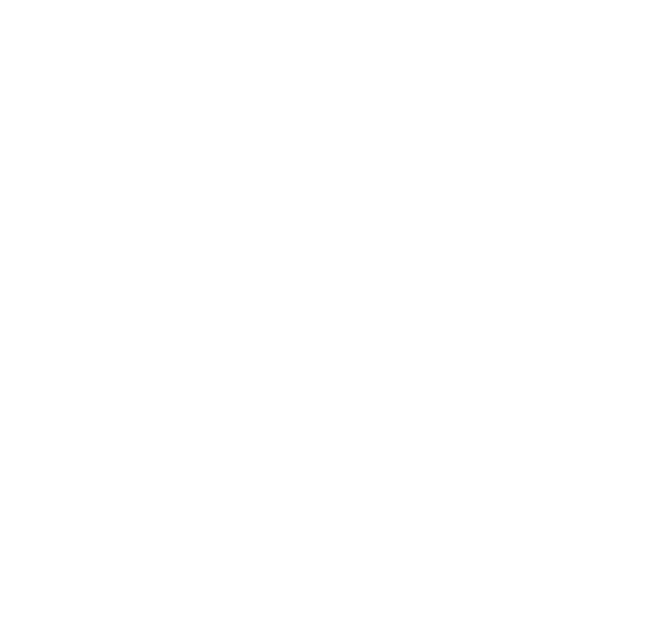
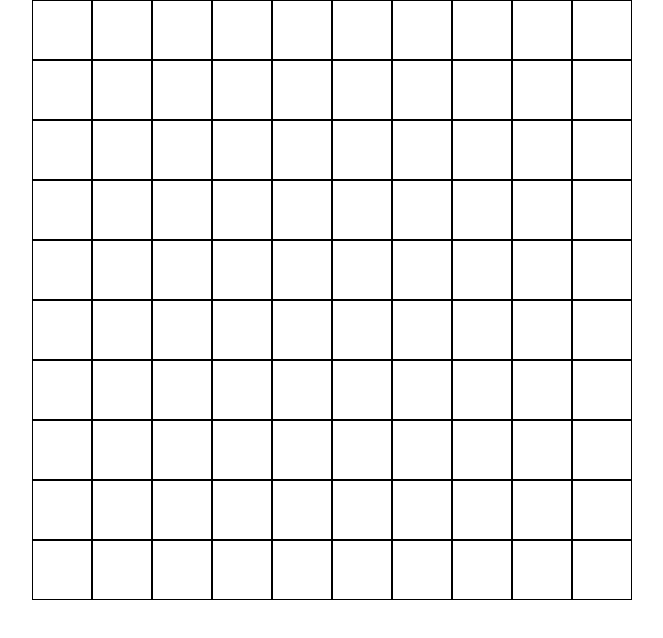
Before and after one commit to DavidDume/js-campominato-grid, a plain HTML site: page index.html in a window 1280 px wide. Shown: the whole page, without its empty margins (308-971 px from the left). Drawn offline with Linux system fonts and the light colour scheme.

Commit message:
creazione del grid con il ciclo for

```diff
--- a/css/style.css
+++ b/css/style.css
@@ -7,3 +7,17 @@
 body {
     font-family: 'Roboto', sans-serif;
 }
+
+.grid {
+    margin: auto;
+    display: flex;
+    flex-wrap: wrap;
+    height: 600px;
+    width: 600px;
+}
+
+.box {
+    width: calc(100% / 10);
+    height: calc(100% / 10);
+    border: 1px solid black;
+}
--- a/index.html
+++ b/index.html
@@ -11,6 +11,13 @@
 </head>
 <body>
 
+    <div class="container">
+
+        <div class="grid">
+
+        </div>
+    </div>
+
     <script src="main.js"></script>
 
 </body>
--- a/main.js
+++ b/main.js
@@ -0,0 +1,7 @@
+const gridDom = document.querySelector(".grid");
+
+for(let i = 0; i < 100; i++) {
+    let box = document.createElement('div');
+    box.classList.add('box');
+    gridDom.append(box);
+}
```
